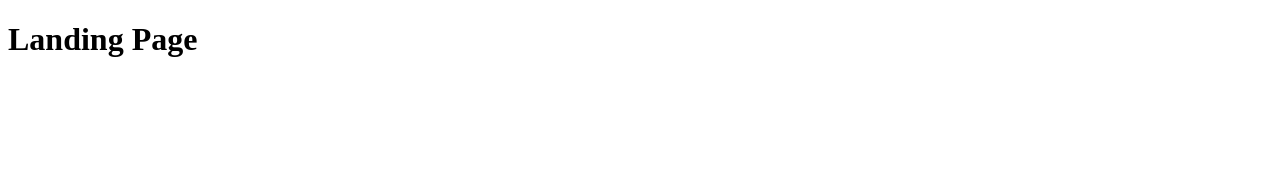
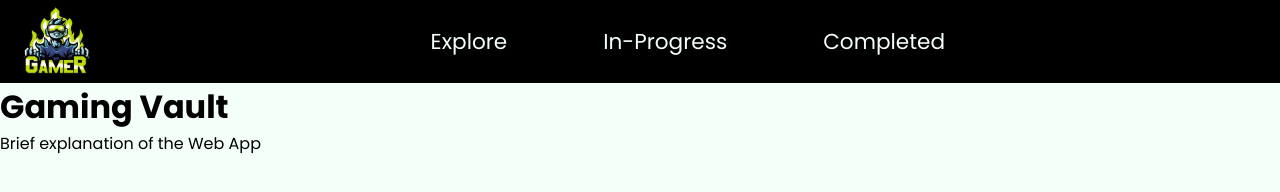
Before and after one commit to mcsl10/Gaming-Vault, a React app in the folder client/: page / in a window 1280 px wide. Built offline with nearby package versions, Linux system fonts and the light colour scheme.

Commit message:
NavBar, added Routes and some styling

```diff
--- a/client/package.json
+++ b/client/package.json
@@ -1,5 +1,6 @@
 {
   "name": "client",
+  "proxy": "http://localhost:8888/",
   "version": "1.0.0",
   "main": "index.js",
   "license": "MIT",
@@ -7,7 +8,8 @@
     "react": "^18.3.1",
     "react-dom": "^18.3.1",
     "react-router-dom": "^6.26.1",
-    "react-scripts": "^5.0.1"
+    "react-scripts": "^5.0.1",
+    "styled-components": "^6.1.13"
   },
   "scripts": {
     "start": "react-scripts start"
--- a/client/public/index.html
+++ b/client/public/index.html
@@ -3,6 +3,7 @@
 <head>
     <meta charset="UTF-8">
     <meta name="viewport" content="width=device-width, initial-scale=1.0">
+    <link rel="icon" type="image/png" href="./android-chrome-192x192.png">
     <title>Gaming Vault</title>
 </head>
 <body>
--- /dev/null
+++ b/client/src/GlobalStyles.js
@@ -0,0 +1,18 @@
+import { createGlobalStyle } from "styled-components";
+
+const GlobalStyles = createGlobalStyle`
+@import url('https://fonts.googleapis.com/css2?family=Poppins:ital,wght@0,100;0,200;0,300;0,400;0,500;0,600;0,700;0,800;0,900;1,100;1,200;1,300;1,400;1,500;1,600;1,700;1,800;1,900&display=swap');
+
+* {
+    margin: 0;
+    padding: 0;
+    box-sizing: border-box;
+}
+
+body {
+    background-color: mintcream;
+    font-family: poppins, sans-serif;
+}
+`;
+
+export default GlobalStyles;
--- a/client/src/components/App.js
+++ b/client/src/components/App.js
@@ -4,11 +4,31 @@ import {
   Route,
 } from "react-router-dom";
 
+//Global Styles
+import GlobalStyles from "../GlobalStyles";
+
+//Components
+import LandingPage from "./LandingPage";
+import Home from "./Home";
+import InProgressGames from "./InProgressGames";
+import CompletedGames from "./CompletedGames";
+import NavBar from "./Navbar";
+
 const App = () => {
   return (
     <Router>
+      <GlobalStyles />
+      <NavBar />
       <Switch>
-        <Route path="/" element={<h1>Landing Page</h1>} />
+        {/* Sign up and Log in Page */}
+        <Route path="/" element={<LandingPage />} />
+        {/* Route to display all games */}
+        <Route path="/explore" element={<h1>Explore Games</h1>} />
+        {/* Route to display User's in-progress games */}
+        <Route path="/in-progress" element={<h1>In-Progress</h1>} />
+        {/* Route to display User's completed games */}
+        <Route path="/completed" element={<h1>Completed Games</h1>} />
+        {/* Route for non-existing url */}
         <Route path="/*" element={<h1>This page does not exist</h1>} />
       </Switch>
     </Router>
--- /dev/null
+++ b/client/src/components/CompletedGames.js
@@ -0,0 +1,7 @@
+
+
+const CompletedGames = () => {
+
+}
+
+export default CompletedGames
--- /dev/null
+++ b/client/src/components/Home.js
@@ -0,0 +1,7 @@
+
+
+const Home = () => {
+
+}
+
+export default Home
--- /dev/null
+++ b/client/src/components/InProgressGames.js
@@ -0,0 +1,7 @@
+
+
+const InProgressGames = () => {
+
+}
+
+export default InProgressGames
--- a/client/src/components/LandingPage.js
+++ b/client/src/components/LandingPage.js
@@ -1,5 +1,13 @@
+
+
 const LandingPage = () => {
 
+    return (
+        <>
+        <h1>Gaming Vault</h1>
+        <p>Brief explanation of the Web App</p>
+        </>
+    )
 }
 
 
--- /dev/null
+++ b/client/src/components/Navbar.js
@@ -0,0 +1,81 @@
+import { NavLink } from "react-router-dom";
+import styled from "styled-components";
+import gamingimg from "../images/gamingimg.png";
+import gamerimg from "../images/gamerimg.png";
+
+const NavBar = () => {
+  return (
+    <StyledNav>
+      <ContainerForImg>
+        <StyledImg src={gamerimg} alt="Gaming-Logo" />
+      </ContainerForImg>
+      <ContainerForLinks>
+        <StyledNavLink end to="/explore">
+          Explore
+        </StyledNavLink>
+        <StyledNavLink end to="/in-progress">
+          In-Progress
+        </StyledNavLink>
+        <StyledNavLink end to="/completed">
+          Completed
+        </StyledNavLink>
+      </ContainerForLinks>
+      {/* Add an interested section */}
+    </StyledNav>
+  );
+};
+
+const StyledNav = styled.nav`
+  background-color: black;
+  height: 5.2rem;
+  display: flex;
+  justify-content: space-between;
+  align-items: center;
+  padding: 0 0.3rem;
+`;
+
+const StyledNavLink = styled(NavLink)`
+  text-decoration: none;
+  font-size: 1.35rem;
+  margin: 0 3rem;
+  color: mintcream;
+  transition: font-size 0.3s ease, opacity 0.3s ease, transform 0.3s, font-weight 0.2s;
+
+  &:hover {
+    color: chartreuse;
+    opacity: 0.7;
+    transform: scale(0.98);
+  }
+
+  &.active {
+    font-weight: 700;
+    color: chartreuse;
+  }
+
+  @media (max-width: 768px) {
+    margin: 0 1rem; /* Reduce margin on smaller screens */
+  }
+
+  @media (max-width: 500px) {
+    font-size: 1rem; /* Adjust font size for very small screens */
+    margin: 0 0.5rem; /* Further reduce margin */
+  }
+`;
+
+const ContainerForLinks = styled.div`
+  display: flex;
+  justify-content: center;
+  flex-grow: 1;
+`;
+
+const StyledImg = styled.img`
+  height: 5rem;
+  margin-left: 0.5rem;
+`;
+
+const ContainerForImg = styled.div`
+  display: flex;
+  justify-content: flex-start;
+`;
+
+export default NavBar;
```
Also changed, not shown: client/public/android-chrome-192x192.png (added), client/src/images/gamerimg.png (added), client/src/images/gamingimg.png (added), server/handlers/getGames.js (added), 1 other file.
